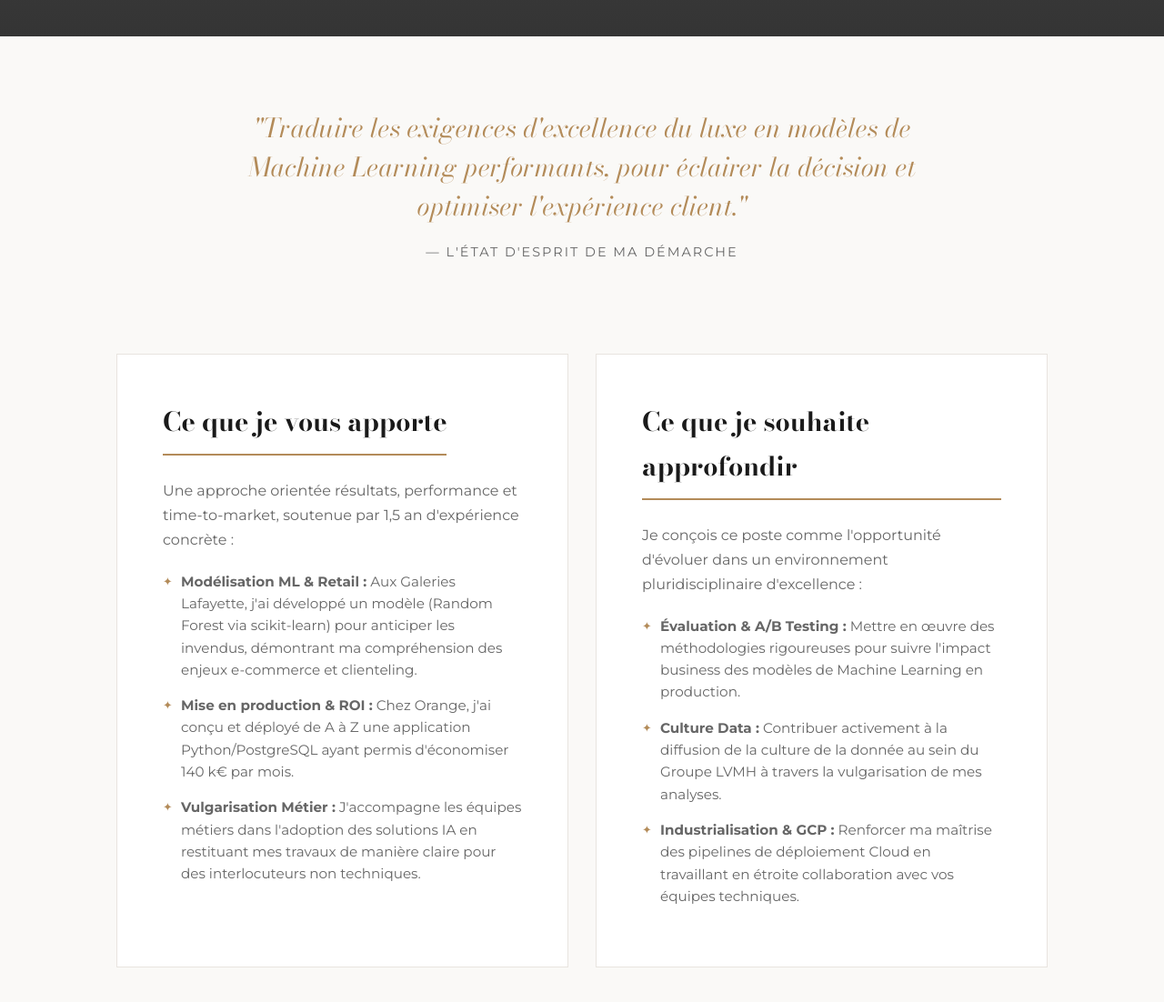
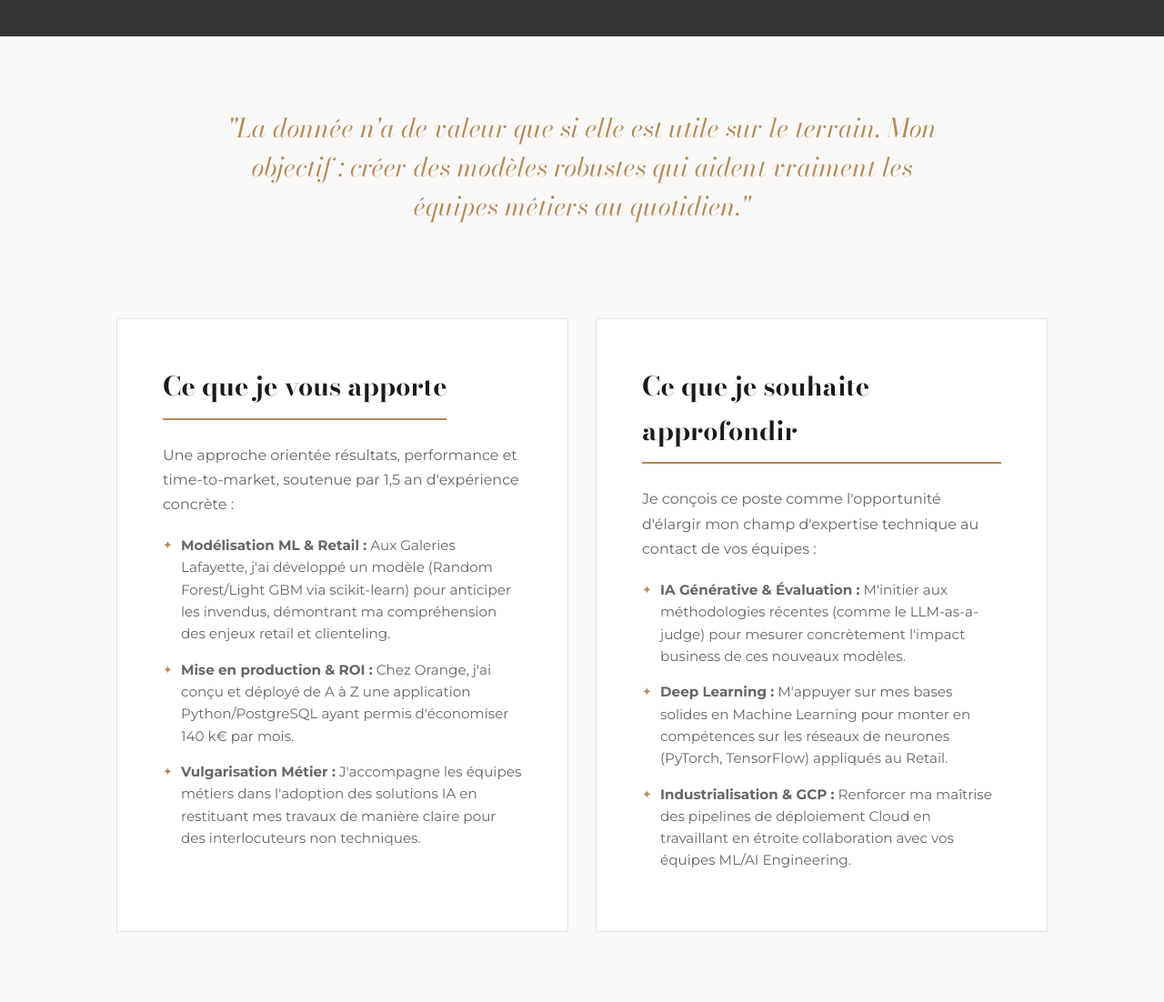
Before and after one commit to uvsq22103456/candidature-lvmh, a plain HTML site: page index.html in a window 1280 px wide. Shown: the part 760-1862 px from the top of the page at 91% size. Drawn offline with nearby package versions, Linux system fonts and the light colour scheme; grey boxes are pictures that could not be loaded.

Commit message:
Update hero subtitle and synergy section content

```diff
--- a/index.html
+++ b/index.html
@@ -147,15 +147,15 @@
     </nav>
 
     <header class="hero">
-        <p class="hero-subtitle">M2 Data Science Paris-Saclay — Sensibilité Luxe & Retail</p>
+        <p class="hero-subtitle">Master Data Science Paris-Saclay — Luxe & Retail</p>
         <h1 class="hero-title">Data Scientist</h1>
         <a href="#synergie" class="hero-btn">Découvrir mon profil</a>
     </header>
 
     <section id="synergie" class="reveal">
         <div class="mindset-quote">
-            <p>"Traduire les exigences d'excellence du luxe en modèles de Machine Learning performants, pour éclairer la décision et optimiser l'expérience client."</p>
-            <span>— L'état d'esprit de ma démarche</span>
+            <p>"La donnée n'a de valeur que si elle est utile sur le terrain. Mon objectif : créer des modèles robustes qui aident vraiment les équipes métiers au quotidien."</p>
+
         </div>
 
         <div class="synergy-container">
@@ -163,7 +163,7 @@
                 <h3>Ce que je vous apporte</h3>
                 <p style="color: var(--gray); margin-bottom: 20px;">Une approche orientée résultats, performance et time-to-market, soutenue par 1,5 an d'expérience concrète :</p>
                 <ul>
-                    <li><strong>Modélisation ML & Retail :</strong> Aux Galeries Lafayette, j'ai développé un modèle (Random Forest via scikit-learn) pour anticiper les invendus, démontrant ma compréhension des enjeux e-commerce et clienteling.</li>
+                    <li><strong>Modélisation ML & Retail :</strong> Aux Galeries Lafayette, j'ai développé un modèle (Random Forest/Light GBM via scikit-learn) pour anticiper les invendus, démontrant ma compréhension des enjeux retail et clienteling.</li>
                     <li><strong>Mise en production & ROI :</strong> Chez Orange, j'ai conçu et déployé de A à Z une application Python/PostgreSQL ayant permis d'économiser 140 k€ par mois.</li>
                     <li><strong>Vulgarisation Métier :</strong> J'accompagne les équipes métiers dans l'adoption des solutions IA en restituant mes travaux de manière claire pour des interlocuteurs non techniques.</li>
                 </ul>
@@ -171,11 +171,11 @@
 
             <div class="syn-card">
                 <h3>Ce que je souhaite approfondir</h3>
-                <p style="color: var(--gray); margin-bottom: 20px;">Je conçois ce poste comme l'opportunité d'évoluer dans un environnement pluridisciplinaire d'excellence :</p>
+                <p style="color: var(--gray); margin-bottom: 20px;">Je conçois ce poste comme l'opportunité d'élargir mon champ d'expertise technique au contact de vos équipes :</p>
                 <ul>
-                    <li><strong>Évaluation & A/B Testing :</strong> Mettre en œuvre des méthodologies rigoureuses pour suivre l'impact business des modèles de Machine Learning en production.</li>
-                    <li><strong>Culture Data :</strong> Contribuer activement à la diffusion de la culture de la donnée au sein du Groupe LVMH à travers la vulgarisation de mes analyses.</li>
-                    <li><strong>Industrialisation & GCP :</strong> Renforcer ma maîtrise des pipelines de déploiement Cloud en travaillant en étroite collaboration avec vos équipes techniques.</li>
+                    <li><strong>IA Générative & Évaluation :</strong> M'initier aux méthodologies récentes (comme le LLM-as-a-judge) pour mesurer concrètement l'impact business de ces nouveaux modèles.</li>
+                    <li><strong>Deep Learning :</strong> M'appuyer sur mes bases solides en Machine Learning pour monter en compétences sur les réseaux de neurones (PyTorch, TensorFlow) appliqués au Retail.</li>
+                    <li><strong>Industrialisation & GCP :</strong> Renforcer ma maîtrise des pipelines de déploiement Cloud en travaillant en étroite collaboration avec vos équipes ML/AI Engineering.</li>
                 </ul>
             </div>
         </div>
```
